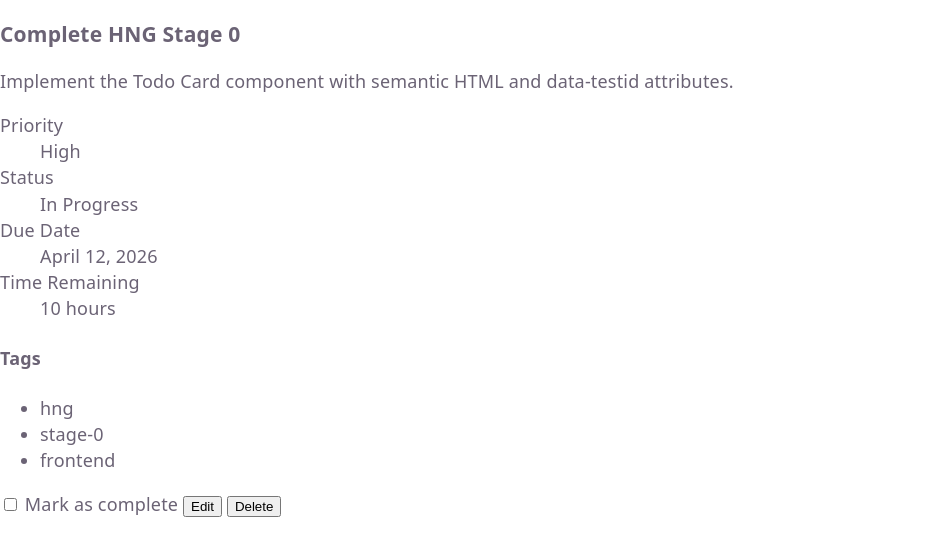
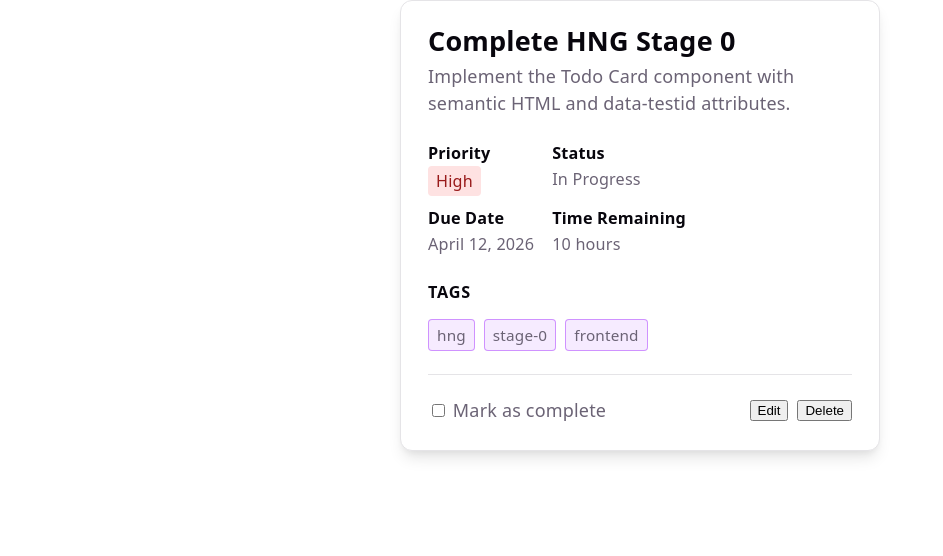
Before and after one commit to sage-ali/FE-stage-1, a website built with Vite: page index.html in a window 1280 px wide. Shown: the whole page, without its empty margins (0-943 px from the left). Built offline with nearby package versions, Linux system fonts and the light colour scheme.

Commit message:
style: core card layout and responsive styles

```diff
--- a/src/components/TodoCard/TodoCard.js
+++ b/src/components/TodoCard/TodoCard.js
@@ -10,50 +10,60 @@ export function createTodoCard(todo) {
   const dueDateISO = escapeHTML(todo.dueDateISO);
   const safeId = makeSafeId(todo.id);
 
+  const cardClasses = ['todo-card'];
+  if (todo.completed) {
+    cardClasses.push('is-done');
+  }
+
+  const priorityLower = priority.toLowerCase();
+  const priorityClass = `priority-${priorityLower}`;
+
   return `
-    <article data-testid="test-todo-card">
-      <header>
-        <h3 data-testid="test-todo-title">${title}</h3>
-        <p data-testid="test-todo-description">${description}</p>
+    <article class="${cardClasses.join(' ')}" data-testid="test-todo-card">
+      <header class="todo-card__header">
+        <h3 class="todo-card__title" data-testid="test-todo-title">${title}</h3>
+        <p class="todo-card__description" data-testid="test-todo-description">${description}</p>
       </header>
 
-      <div role="group" aria-label="Todo metadata">
+      <div class="todo-card__meta" role="group" aria-label="Todo metadata">
         <dl>
-          <div>
+          <div class="todo-card__meta-item">
             <dt>Priority</dt>
-            <dd data-testid="test-todo-priority">${priority}</dd>
+            <dd class="todo-card__priority priority-badge ${priorityClass}" data-priority="${priorityLower}" data-testid="test-todo-priority">${priority}</dd>
           </div>
-          <div>
+          <div class="todo-card__meta-item">
             <dt>Status</dt>
             <dd data-testid="test-todo-status">${status}</dd>
           </div>
-          <div>
+          <div class="todo-card__meta-item">
             <dt>Due Date</dt>
             <dd>
               <time data-testid="test-todo-due-date" datetime="${dueDateISO}">${dueDateFormatted}</time>
             </dd>
           </div>
-          <div>
+          <div class="todo-card__meta-item">
             <dt>Time Remaining</dt>
             <dd data-testid="test-todo-time-remaining">${timeRemaining}</dd>
           </div>
         </dl>
       </div>
 
-      <section>
+      <section class="todo-card__tags-section">
         <h4>Tags</h4>
-        <ul data-testid="test-todo-tags" aria-label="Tags list">
-          ${todo.tags.map((tag) => `<li>${escapeHTML(tag)}</li>`).join('')}
+        <ul class="todo-card__tags tag-list" data-testid="test-todo-tags" aria-label="Tags list">
+          ${todo.tags.map((tag) => `<li class="todo-card__tag">${escapeHTML(tag)}</li>`).join('')}
         </ul>
       </section>
 
-      <footer>
+      <footer class="todo-card__footer">
         <label for="todo-complete-${safeId}">
           <input type="checkbox" id="todo-complete-${safeId}" data-testid="test-todo-complete-toggle" ${todo.completed ? 'checked' : ''}>
           Mark as complete
         </label>
-        <button type="button" data-testid="test-todo-edit-button" aria-label="Edit ${title}">Edit</button>
-        <button type="button" data-testid="test-todo-delete-button" aria-label="Delete ${title}">Delete</button>
+        <div class="todo-card__actions">
+          <button type="button" class="todo-card__btn" data-testid="test-todo-edit-button" aria-label="Edit ${title}">Edit</button>
+          <button type="button" class="todo-card__btn" data-testid="test-todo-delete-button" aria-label="Delete ${title}">Delete</button>
+        </div>
       </footer>
     </article>
   `;
--- a/src/style.css
+++ b/src/style.css
@@ -115,3 +115,167 @@ input[type='checkbox']:focus-visible {
   outline: 2px solid var(--accent);
   outline-offset: 2px;
 }
+
+/* Todo Card Styles */
+.todo-card {
+  width: 100%;
+  box-sizing: border-box;
+  padding: 1.25rem; /* 20px */
+  margin-bottom: 1.5rem;
+  background-color: var(--bg);
+  border: 1px solid var(--border);
+  box-shadow: var(--shadow);
+  border-radius: 12px;
+  overflow-wrap: break-word;
+  font-family: var(--sans);
+  color: var(--text);
+}
+
+@media (min-width: 768px) {
+  .todo-card {
+    max-width: 480px;
+    margin: 0 auto 2rem;
+    padding: 1.5rem; /* 24px */
+  }
+}
+
+.todo-card__header {
+  margin-bottom: 1.25rem;
+}
+
+.todo-card__title {
+  margin: 0 0 0.5rem;
+  font-size: 1.5rem;
+  color: var(--text-h);
+  font-family: var(--heading);
+}
+
+.todo-card__description {
+  margin: 0;
+  font-size: 1rem;
+  line-height: 1.5;
+  color: var(--text);
+}
+
+.is-done .todo-card__title {
+  text-decoration: line-through;
+  opacity: 0.6;
+}
+
+/* Metadata */
+.todo-card__meta {
+  margin-bottom: 1.25rem;
+}
+
+.todo-card__meta dl {
+  margin: 0;
+  display: grid;
+  grid-template-columns: auto 1fr;
+  gap: 0.5rem 1rem;
+}
+
+.todo-card__meta-item dt {
+  font-weight: 600;
+  font-size: 0.9rem;
+  color: var(--text-h);
+}
+
+.todo-card__meta-item dd {
+  margin: 0;
+  font-size: 0.9rem;
+}
+
+/* Tags */
+.todo-card__tags-section {
+  margin-bottom: 1.25rem;
+}
+
+.todo-card__tags-section h4 {
+  margin: 0 0 0.75rem;
+  font-size: 0.9rem;
+  text-transform: uppercase;
+  letter-spacing: 0.05em;
+  color: var(--text-h);
+}
+
+.todo-card__tags {
+  display: flex;
+  flex-wrap: wrap;
+  gap: 0.5rem;
+  list-style: none;
+  padding: 0;
+  margin: 0;
+}
+
+.todo-card__tag {
+  background: var(--accent-bg);
+  border: 1px solid var(--accent-border);
+  border-radius: 4px;
+  padding: 2px 8px;
+  font-size: 0.85rem;
+}
+
+/* Footer & Actions */
+.todo-card__footer {
+  display: flex;
+  flex-direction: column;
+  gap: 1rem;
+  padding-top: 1.25rem;
+  border-top: 1px solid var(--border);
+}
+
+@media (min-width: 480px) {
+  .todo-card__footer {
+    flex-direction: row;
+    align-items: center;
+    justify-content: space-between;
+  }
+}
+
+.todo-card__actions {
+  display: flex;
+  gap: 0.5rem;
+}
+
+.todo-card__btn {
+  /* Inherit general button styles if any, or add specific ones */
+}
+
+/* Priority Badges */
+.todo-card__priority {
+  display: inline-block;
+  padding: 2px 8px;
+  border-radius: 4px;
+  font-weight: 500;
+  font-size: 0.85rem;
+}
+
+.priority-badge[data-priority='high'] {
+  background-color: #fee2e2;
+  color: #991b1b;
+}
+
+.priority-badge[data-priority='medium'] {
+  background-color: #fef3c7;
+  color: #92400e;
+}
+
+.priority-badge[data-priority='low'] {
+  background-color: #dcfce7;
+  color: #166534;
+}
+
+@media (prefers-color-scheme: dark) {
+  .priority-badge[data-priority='high'] {
+    background-color: rgba(239, 68, 68, 0.2);
+    color: #fca5a5;
+  }
+  .priority-badge[data-priority='medium'] {
+    background-color: rgba(245, 158, 11, 0.2);
+    color: #fcd34d;
+  }
+  .priority-badge[data-priority='low'] {
+    background-color: rgba(16, 185, 129, 0.2);
+    color: #6ee7b7;
+  }
+}
```
